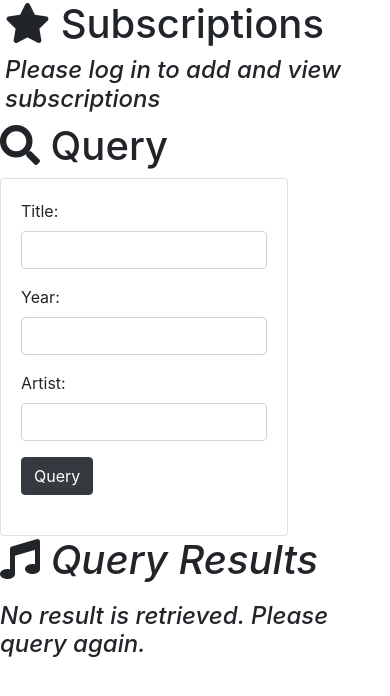
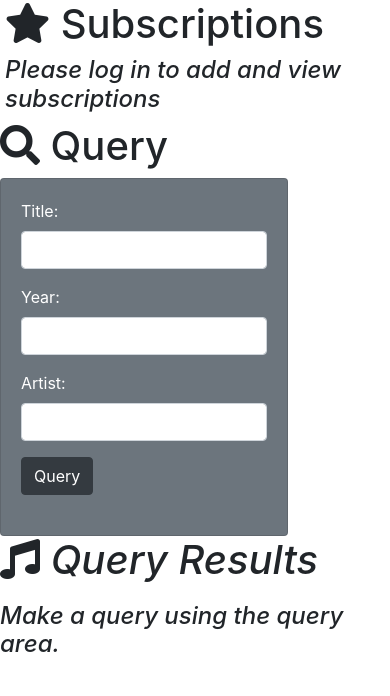
Before and after one commit to BerkeBat/cloud-computing-a2, a Flask app: page / in a window 390 px wide. Shown: the part 96-792 px from the top of the page. Run offline with Flask 2, Linux system fonts and the light colour scheme; some libraries are stand-ins or nearby versions.

Commit message:
dynamic query results area based on whether a query was made or not.

```diff
--- a/main.py
+++ b/main.py
@@ -17,6 +17,7 @@ def index():
     global current_user
     g.current_user = current_user
     queried_music = []
+    made_query = False
     if request.method == 'POST':
         if request.form['post_type'] == "subscribe":
             update_subscription("add", current_user, request.form['song_to_subscribe'])
@@ -27,11 +28,12 @@ def index():
             query_year = request.form['year']
             query_artist = request.form['artist']
             queried_music = query_music(title = query_title, year = query_year, artist = query_artist)
+            made_query = True
     if current_user != None:
         user_subscriptions = get_subscriptions_details(current_user['subscriptions'])
-        return render_template('index.html', user_subscriptions=user_subscriptions, queried_music=queried_music)
+        return render_template('index.html', user_subscriptions=user_subscriptions, queried_music=queried_music, made_query=made_query)
     else:
-        return render_template('index.html',queried_music=queried_music)
+        return render_template('index.html',queried_music=queried_music, made_query=made_query)
 
 @app.route('/login', methods=['POST', 'GET'])
 def login():
--- a/templates/index.html
+++ b/templates/index.html
@@ -6,11 +6,11 @@
 
 {% block body %}
 <div class="row">
-    <div style="padding-left: 20px;" class="col-sm-4">
+    <div style="padding-left: 20px;" class="col-sm-5">
         <h1><i class="fas fa-star"></i> Subscriptions</h1>
         {% if user_subscriptions|length > 0 %}
             {% for song in user_subscriptions %}
-            <div class="card" >
+            <div class="card bg-dark text-white" >
                 <div class="row">
                     <div class="col-sm-2">
                         {% set artist_name_list = song['artist'].split(' ') %}
@@ -58,7 +58,7 @@
     </script>
     <div class="col-sm-2">
         <h1><i class="fas fa-search"></i> Query</h1>
-        <div class="card" style="width: 18rem;">
+        <div class="card bg-secondary text-white" style="width: 18rem;">
             <div class="card-body">
                 <form action="javascript:void(0);" method="POST" id="queryForm" style="padding-bottom: 20px;">
                     <div class="form-group">
@@ -82,17 +82,17 @@
             </div>
         </div>
     </div>
-    <div class="col-sm-6">
+    <div class="col-sm-5">
         <i><h1 style="padding-bottom: 10px;"><i class="fas fa-music"></i> Query Results</h1></i>
-        {% if queried_music|length > 0 %}
+        {% if made_query == True and queried_music|length > 0 %}
             {% for song in queried_music %}
-            <div class="card" >
+            <div class="card bg-dark text-white" >
                 <div class="row">
                     <div class="col-sm-1">
                         {% set artist_name_list = song['artist'].split(' ') %}
                         <img style="width:100px;height:100px;" src="https://cc-assignment2-berke-artist-images.s3-ap-southeast-2.amazonaws.com/{{ artist_name_list|join('+') }}.jpg" alt="">
                     </div>
-                    <div style="padding-left: 30px;" class="col-sm-9">
+                    <div style="padding-left: 50px;" class="col-sm-9">
                         <div class="card-body">
                         <h5 class="card-title">{{ song['title'] }}</h5>
                         <h6 class="card-subtitle mb-2 text-muted">{{ song['artist'] }} • {{ song['year'] }}</h6>
@@ -112,8 +112,10 @@
                 </div>
             </div>
             {% endfor %}
+        {% elif made_query == True and queried_music|length < 1 %}
+            <i><h4>No result is retrieved. Please query again.</h4></i>
         {% else %}
-            <i><h4>No result is retrieved. Please query again.</h4></i>
+            <i><h4>Make a query using the query area.</h4></i>
         {% endif %}
 
     </div>
```
